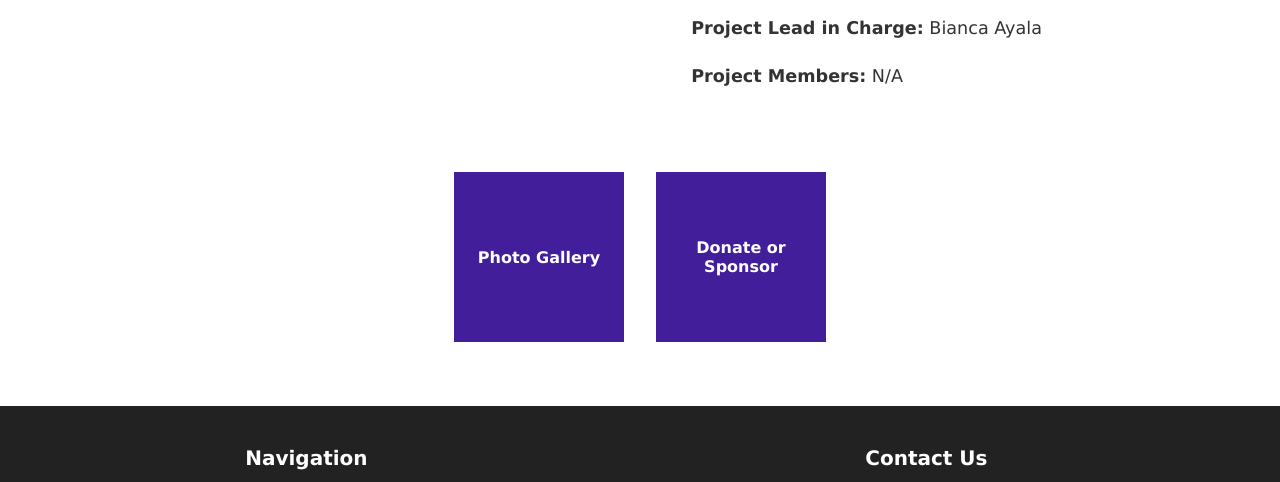
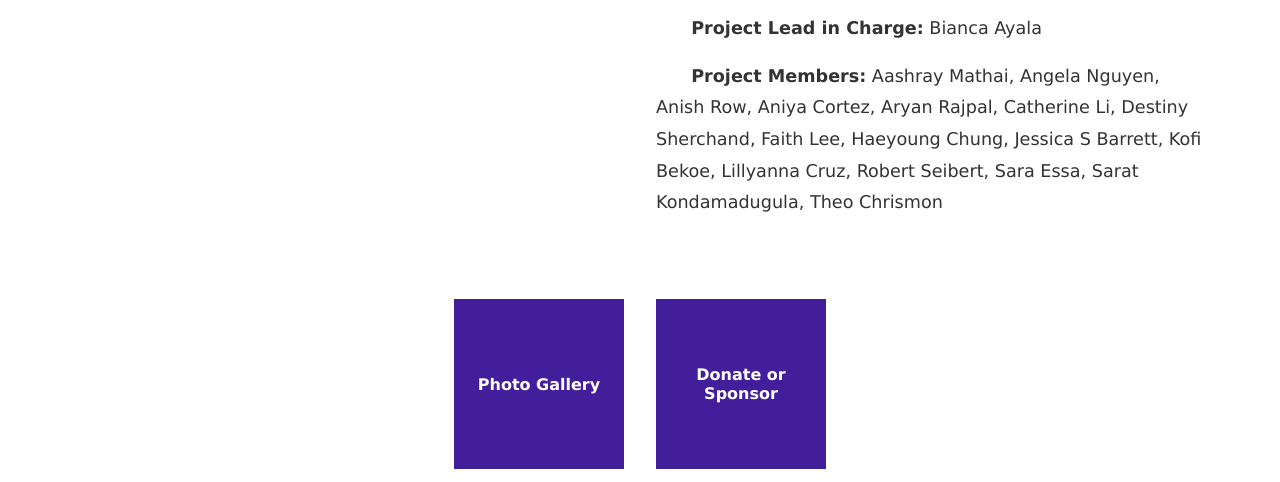
Before and after one commit to ADAPT-Texas/ADAPT-Texas, a plain HTML site: page toys-for-all.html in a window 1280 px wide. Shown: the part 1574-2056 px from the top of the page. Drawn offline with Linux system fonts and the light colour scheme.

Commit message:
Update toys-for-all.html

```diff
--- a/toys-for-all.html
+++ b/toys-for-all.html
@@ -102,7 +102,7 @@
       As Toys‑For‑All continues to evolve, the initiative’s early achievements have already brought moments of joy and independence to children and their families. These successes underscore the power of creative engineering, compassionate design, and collaborative effort to make a lasting difference.
     </p>
     <p><strong>Project Lead in Charge:</strong> Bianca Ayala</p>
-    <p><strong>Project Members:</strong> N/A</p>
+    <p><strong>Project Members:</strong> Aashray Mathai, Angela Nguyen, Anish Row, Aniya Cortez, Aryan Rajpal, Catherine Li, Destiny Sherchand, Faith Lee, Haeyoung Chung, Jessica S Barrett, Kofi Bekoe, Lillyanna Cruz, Robert Seibert, Sara Essa, Sarat Kondamadugula, Theo Chrismon</p>
   </div>
 
    <div class="button-section">
```
